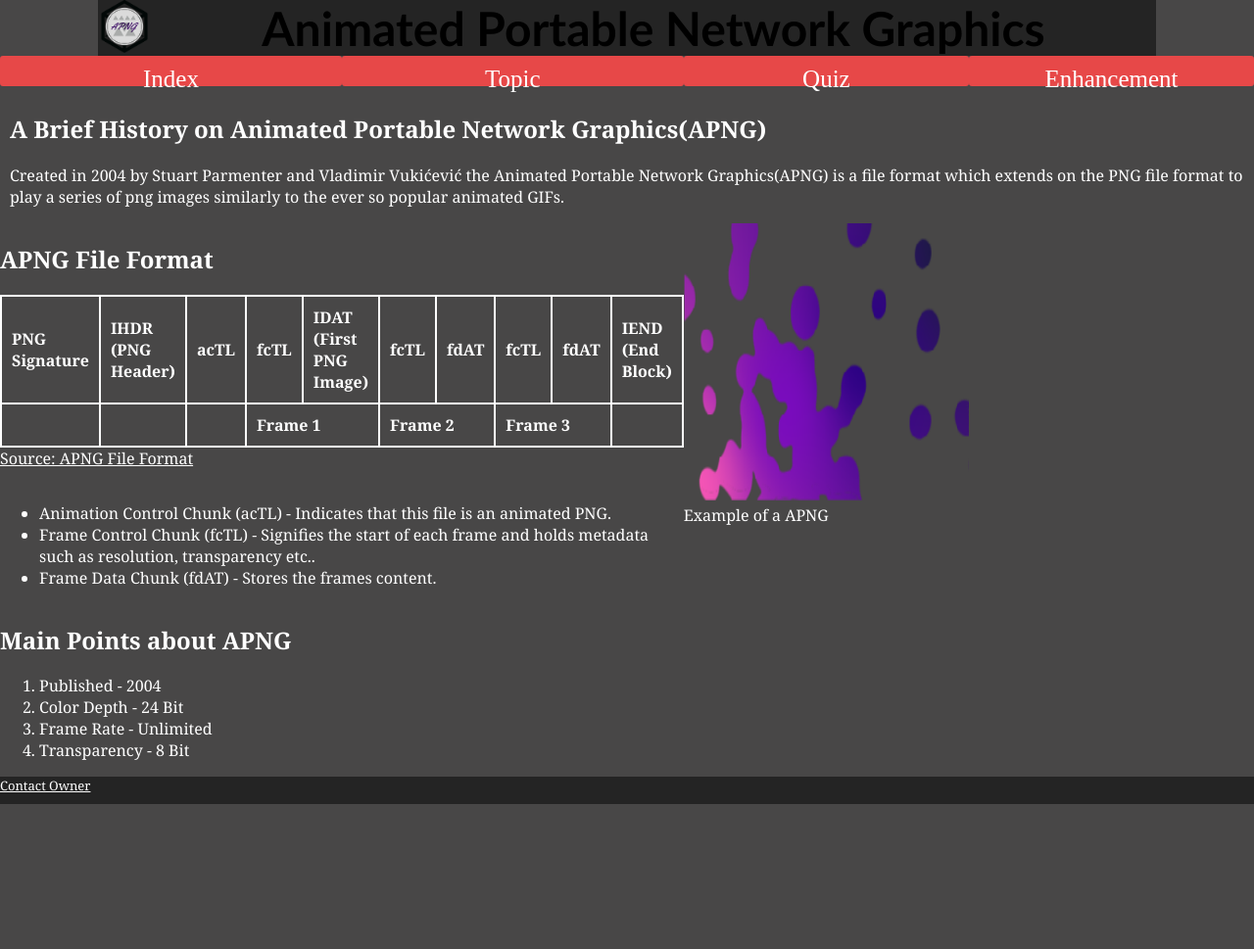
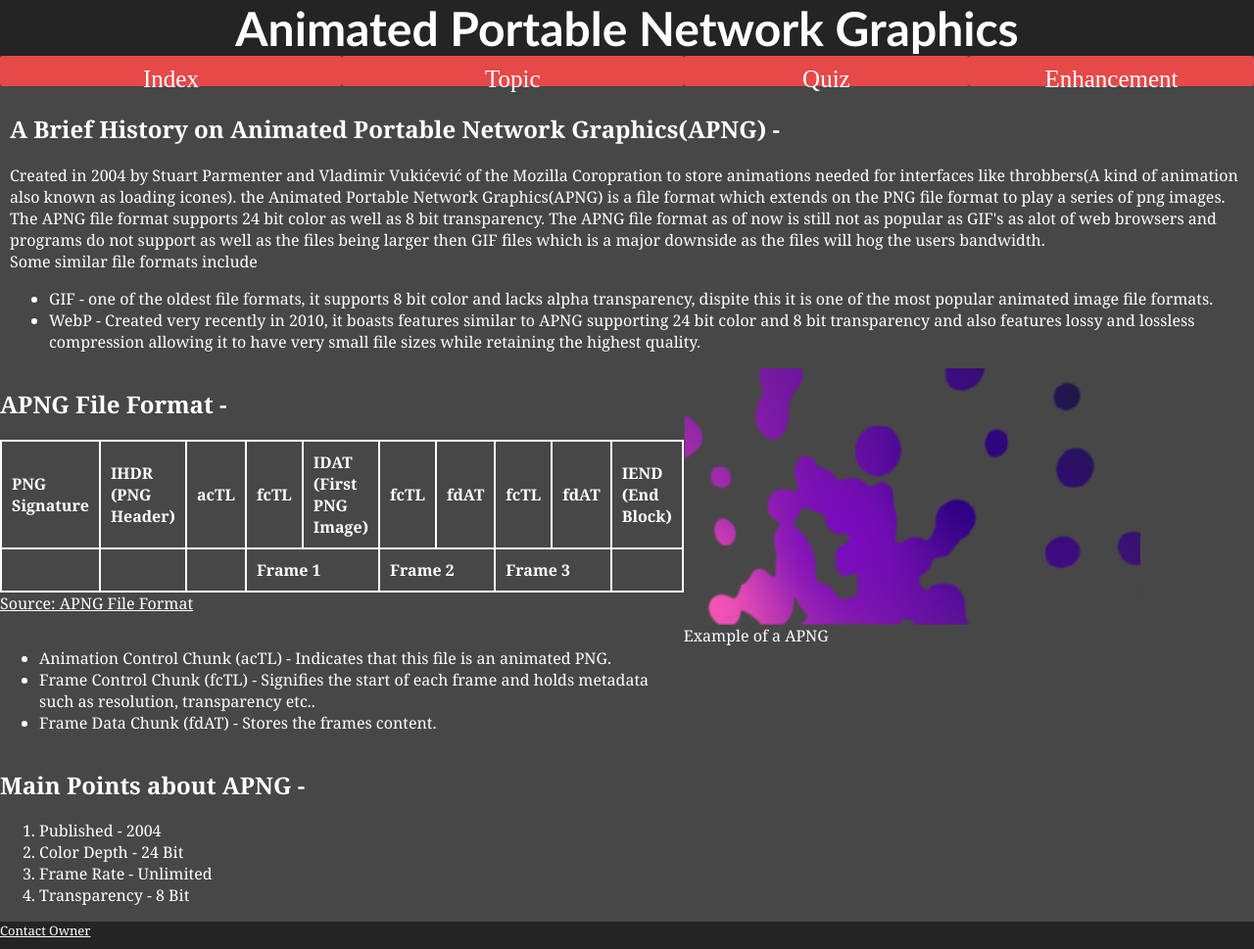
Before and after one commit to TharinS/EN-Four-Oh-Nine, a PHP site: page /html/topic.html in a window 1280 px wide. Shown: the whole page at 98% size. Before the commit the page ends 821 px from the top, so only its background shows below. Run offline with PHP 8.4, Linux system fonts and the light colour scheme.

Commit message:
added more words to paragraph

```diff
--- a/html/topic.html
+++ b/html/topic.html
@@ -13,20 +13,26 @@
 
 <body>
     <main class="grid-container">
-        <div class="grid-banner banner-settings"><img class="logo grid-item1" src="../styles/Images/APNGLogoNoBackground.png" alt="Website Logo">
-            <h1 class="grid-item2 title font-color">Animated Portable Network Graphics</h1>
-        </div>
+        <h1 class="grid-banner title font-general">Animated Portable Network Graphics</h1>
 
         <a class="grid-menu-button1 button" href="index.html">Index</a>
         <a class="grid-menu-button2 button" href="topic.html">Topic</a>
         <a class="grid-menu-button3 button" href="quiz.html">Quiz</a>
         <a class="grid-menu-button4 button" href="enhancements.html">Enhancement</a>
         <section class="grid-item3">
-            <h2 class="font-general">A Brief History on Animated Portable Network Graphics(APNG)</h2>
-            <p class="font-general">Created in 2004 by Stuart Parmenter and Vladimir Vukićević the Animated Portable Network Graphics(APNG) is a file format which extends on the PNG file format to play a series of png images similarly to the ever so popular animated GIFs.</p>
+            <h2 class="font-general">A Brief History on Animated Portable Network Graphics(APNG) - </h2>
+            <p class="font-general">Created in 2004 by Stuart Parmenter and Vladimir Vukićević of the Mozilla Coropration to store animations needed for interfaces like throbbers(A kind of animation also known as loading icones). the Animated Portable Network Graphics(APNG)
+                is a file format which extends on the PNG file format to play a series of png images. The APNG file format supports 24 bit color as well as 8 bit transparency. The APNG file format as of now is still not as popular as GIF's as alot of
+                web browsers and programs do not support as well as the files being larger then GIF files which is a major downside as the files will hog the users bandwidth. <br>Some similar file formats include
+                <ul>
+                    <li class="font-general">GIF - one of the oldest file formats, it supports 8 bit color and lacks alpha transparency, dispite this it is one of the most popular animated image file formats.</li>
+                    <li class="font-general">WebP - Created very recently in 2010, it boasts features similar to APNG supporting 24 bit color and 8 bit transparency and also features lossy and lossless compression allowing it to have very small file sizes while retaining the
+                        highest quality.</li>
+                </ul>
+            </p>
         </section>
         <section class="grid-item4">
-            <h2 class="font-general">APNG File Format</h2>
+            <h2 class="font-general">APNG File Format - </h2>
             <table class="table-border">
                 <tr>
                     <td class="table-border font-general">PNG Signature</td>
@@ -62,7 +68,7 @@
 
         </section>
         <section class="grid-item5">
-            <h2 class="font-general">Main Points about APNG</h2>
+            <h2 class="font-general">Main Points about APNG - </h2>
             <ol>
                 <li class="font-general">Published - 2004</li>
                 <li class="font-general">Color Depth - 24 Bit</li>
@@ -72,7 +78,7 @@
         </section>
         <section class="grid-item6">
             <img class="image" src="../styles/Images/animated.png" alt="Lava lamp animation">
-            <figcaption class="font-general">
+            <figcaption class="font-general caption">
                 Example of a APNG
             </figcaption>
         </section>
--- a/styles/style.css
+++ b/styles/style.css
@@ -31,17 +31,17 @@ span {
 }
 
 .image {
-    max-width: 50%;
-    height: 50%;
+    display: block;
+    margin-top: auto;
+    margin-bottom: auto;
+    width: 80%;
 }
 
 .title {
-    width: 100%;
     text-align: center;
     margin: 0;
     font-family: "Trebuchet MS", sans-serif;
     font-size: 3em;
-    white-space: nowrap;
 }
 
 .table-border {
@@ -87,7 +87,6 @@ span {
 
 .grid-banner {
     grid-area: banner;
-    white-space: nowrap;
     background-color: #242424;
 }
 
```
